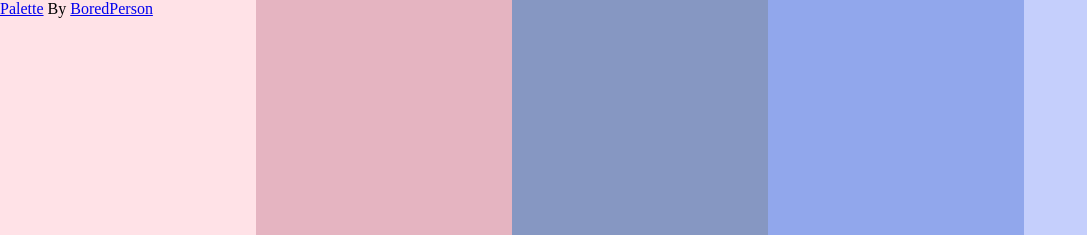
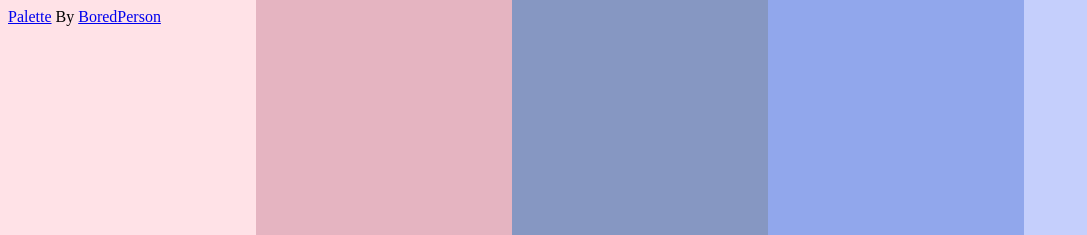
Before and after one commit to jihuchoe/site, a plain HTML site: page index.html in a window 1280 px wide. Shown: the top 235 px of the page, without its empty margins (0-1087 px from the left). Drawn offline with Linux system fonts and the light colour scheme.

Commit message:
태그 정리

```diff
--- a/style.css
+++ b/style.css
@@ -1,8 +1,5 @@
 body {
-    height: 100vh;
     background: linear-gradient(to right, #ffe2e7 0%, #ffe2e7 20%, #e5b4c1 20%, #e5b4c1 40%, #8697c2 40%, #8697c2 60%, #91a7ec 60%, #91a7ec 80%, #c5cffc 80%, #c5cffc 100%);
-    background-size: 100% 100%;
-    margin: 0;
 }
 
 .jihu {
```
